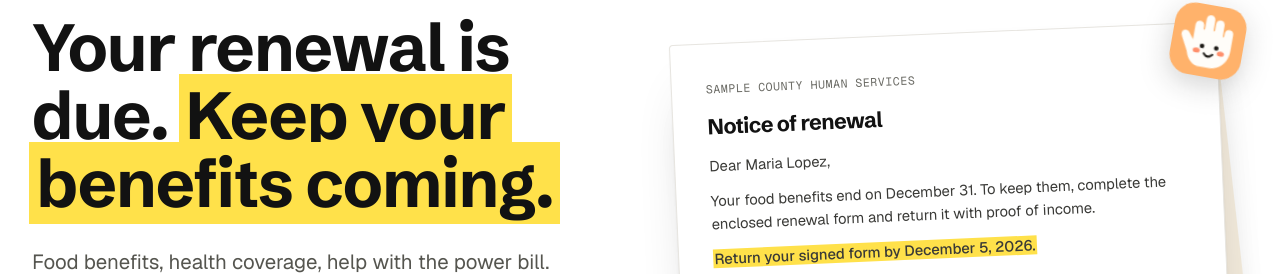
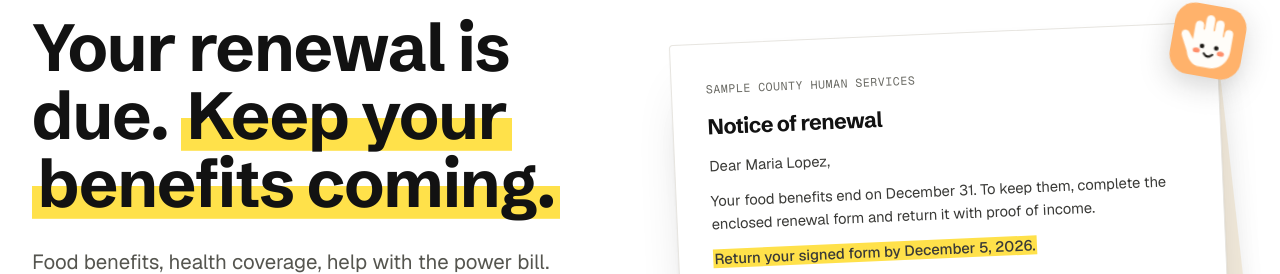
Before and after one commit to mrcoven94/mano, a Next.js app in the folder apps/site/: page /renewals in a window 1280 px wide. Shown: the part 143-417 px from the top of the page. Built offline with nearby package versions, Linux system fonts and the light colour scheme; no server answers.

Commit message:
[Site] LAP-496: Draw the hero highlight as the home page's lower band
A full-height block clipped the descenders. The band sits behind the lower part of each wrapped line, like the closing number on the home page.

```diff
--- a/apps/site/app/renewals/renewals.css
+++ b/apps/site/app/renewals/renewals.css
@@ -4,8 +4,8 @@
 .rw-hero h1{font-size:clamp(2.6rem,5.2vw,4.8rem);line-height:1.02;text-wrap:balance}
 .rw-hero .h-lede{max-width:520px}
 .rw-hero .h-ctas{justify-content:flex-start}
-/* drawn without an animation so the phrase is yellow from the first frame, like the home page's highlighted words */
-.rw-phrase{background-image:linear-gradient(var(--hl),var(--hl));background-repeat:no-repeat;background-size:100% 100%;padding:0 .1em;margin:0 -.04em;-webkit-box-decoration-break:clone;box-decoration-break:clone;color:inherit}
+/* the home page's highlighter: a band across the lower part of each line, behind the text, so descenders stay clear */
+.rw-phrase{background-image:linear-gradient(var(--hl),var(--hl));background-repeat:no-repeat;background-size:100% 40%;background-position:0 88%;padding:0 .08em;-webkit-box-decoration-break:clone;box-decoration-break:clone;color:inherit}
 .rw-hero-art{position:relative;padding:28px 24px 72px 0}
 .rw-hero-art .rw-envelope{transform:rotate(-2.5deg)}
 .rw-paper.rw-hero-paper{animation:none;padding-bottom:72px}
```
